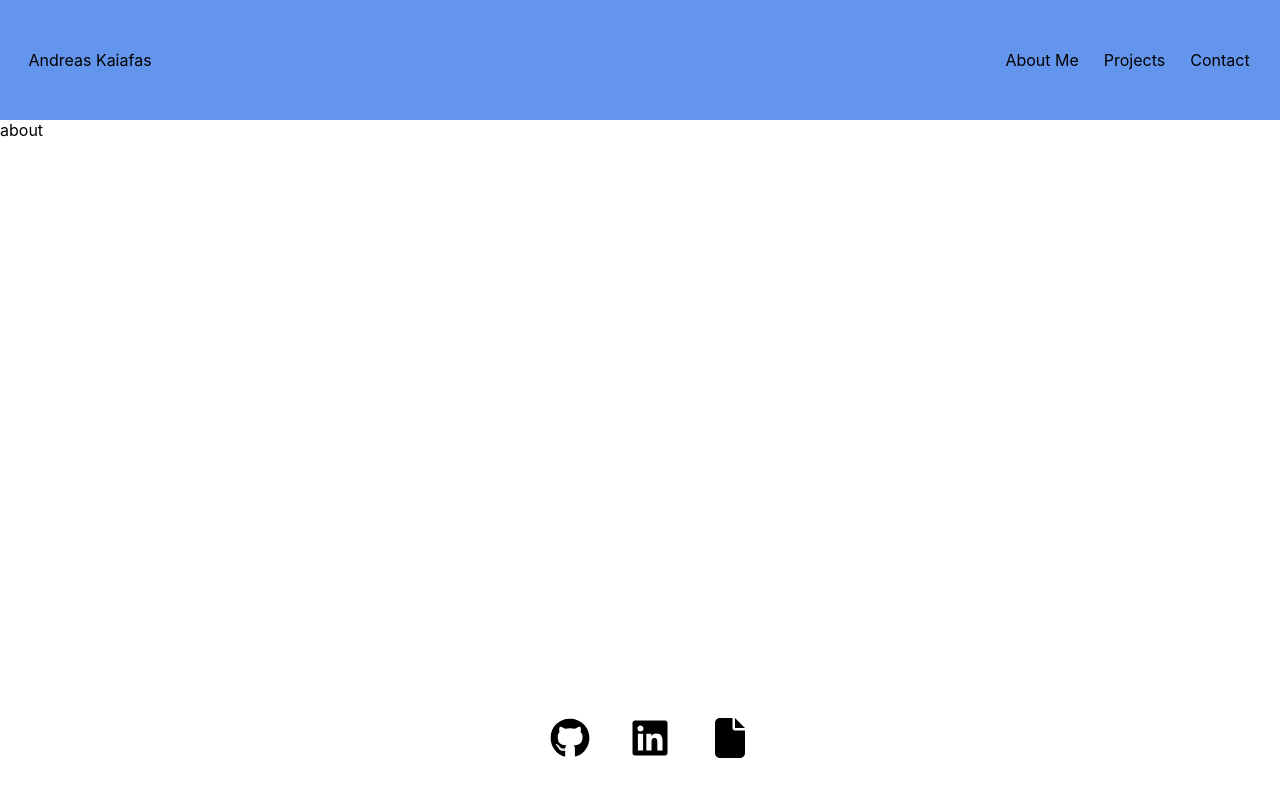
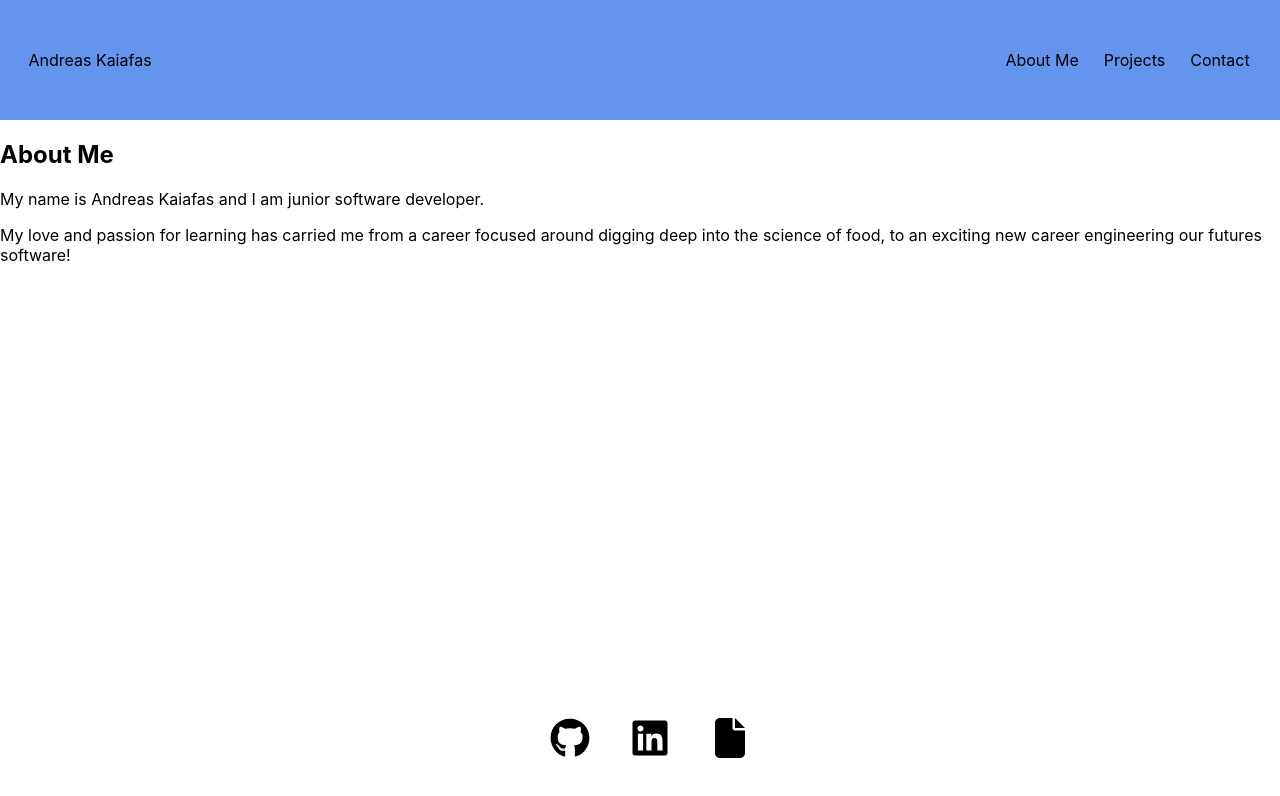
Before and after one commit to Akaiafas526/React_Portfolio, a React (Create React App) app: page / in a window 1280 px wide. Shown: the top 796 px of the page. Built offline with nearby package versions, Linux system fonts and the light colour scheme.

Commit message:
wrote another paragraph in the about section

```diff
--- a/src/components/Pages/About/about.js
+++ b/src/components/Pages/About/about.js
@@ -1,9 +1,22 @@
 import React, { useState } from "react";
 
 export default function About() {
-        return (
-            <div className="about">
-                about
-            </div>
-        )
+  return (
+    <div className="about">
+      <div className="about-header">
+        <h2> About Me </h2>
+      </div>
+
+      <div className="about-text">
+        <p> My name is Andreas Kaiafas and I am junior software developer.</p>
+        <p>
+          {" "}
+          My love and passion for learning has carried me from a career focused
+          around digging deep into the science of food, to an exciting new
+          career engineering our futures software!
+        </p>
+        <p></p>
+      </div>
+    </div>
+  );
 }
```
Also changed, not shown: 2 other files (tests, documents, lock files or other folders).
